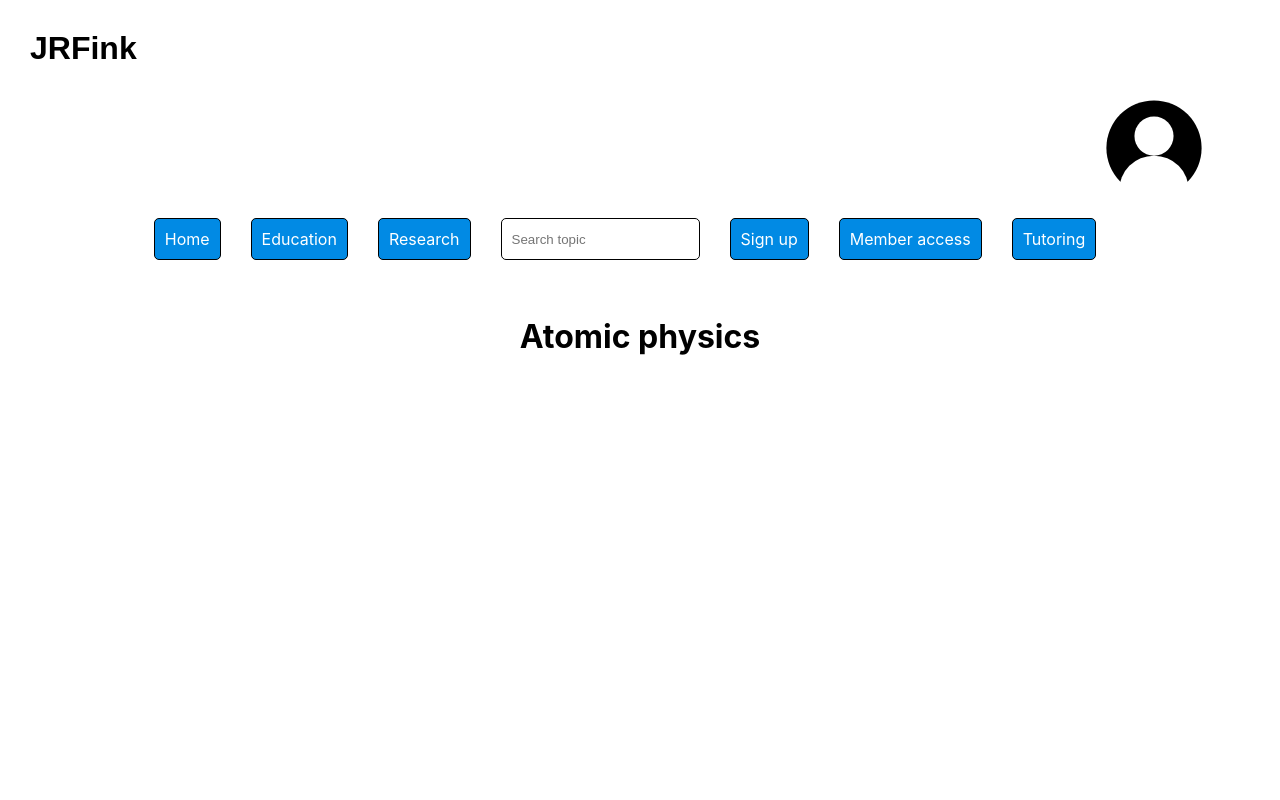
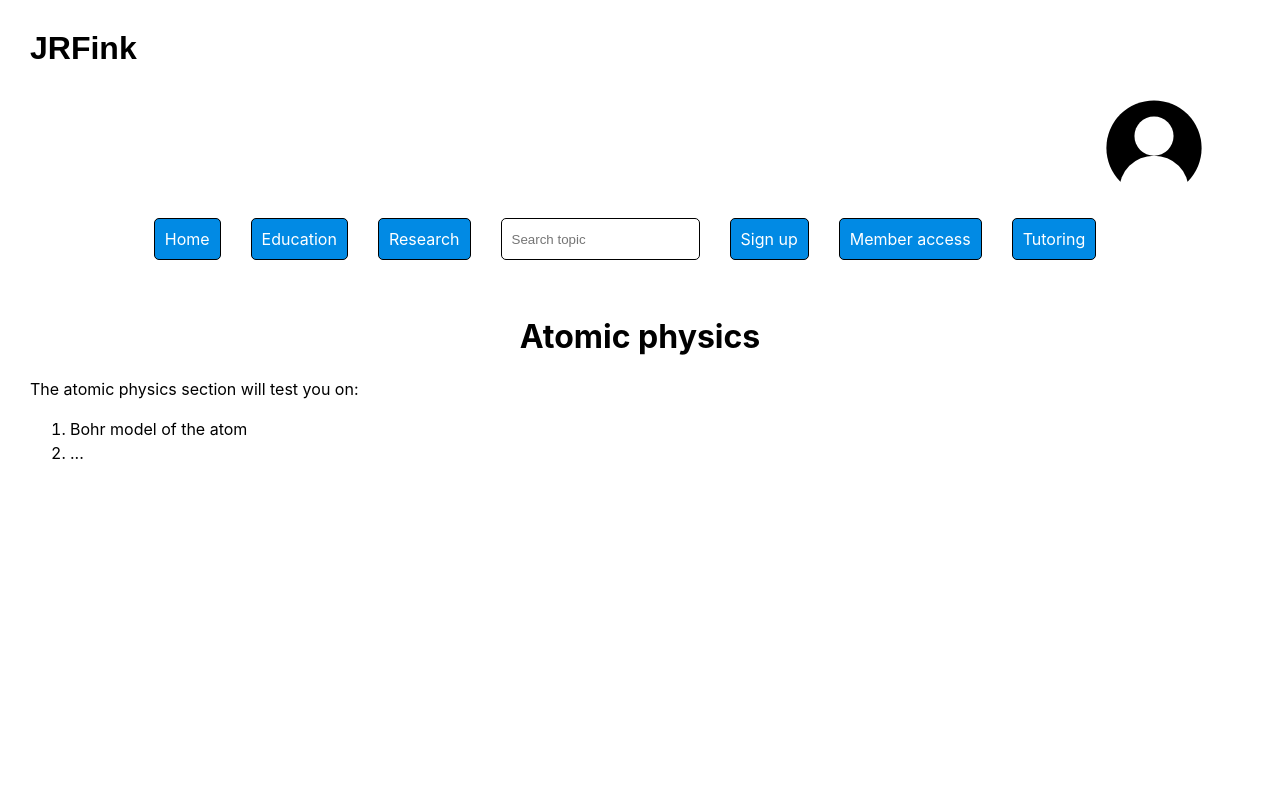
Before and after one commit to JRFink/jrfphyspagesnew, a Next.js app: page /education/pgre/atom in a window 1280 px wide. Shown: the top 800 px of the page. Built offline with nearby package versions, Linux system fonts and the light colour scheme.

Commit message:
Update index.tsx

```diff
--- a/pages/education/pgre/atom/index.tsx
+++ b/pages/education/pgre/atom/index.tsx
@@ -6,6 +6,13 @@ const Atom = () => {
          <h1 className={style.centerText}>
             Atomic physics
          </h1>
+         <p>
+            The atomic physics section will test you on:
+  <ol>
+    <li>Bohr model of the atom</li>
+    <li>...</li>
+  </ol>
+         </p>
      </>
   );
 }
```
